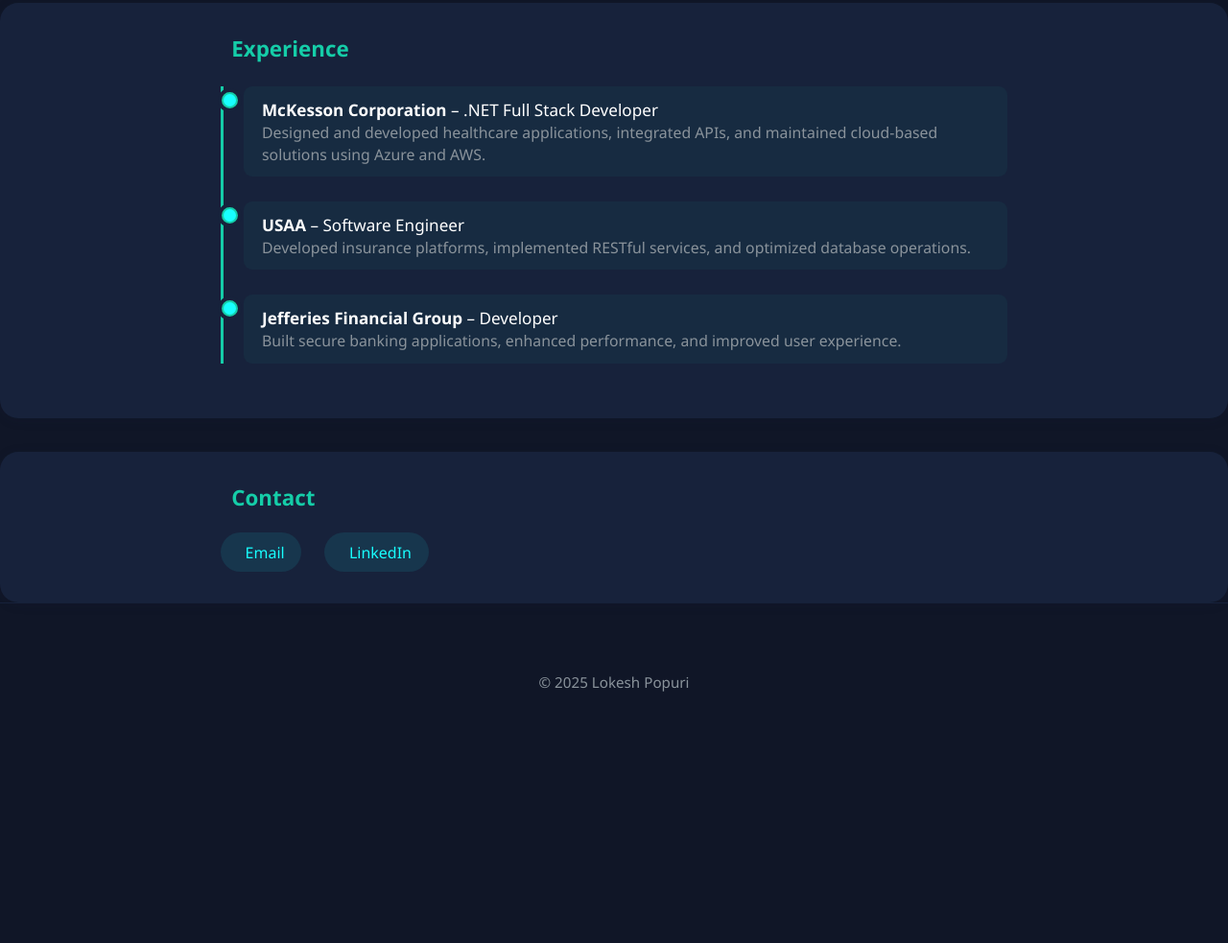
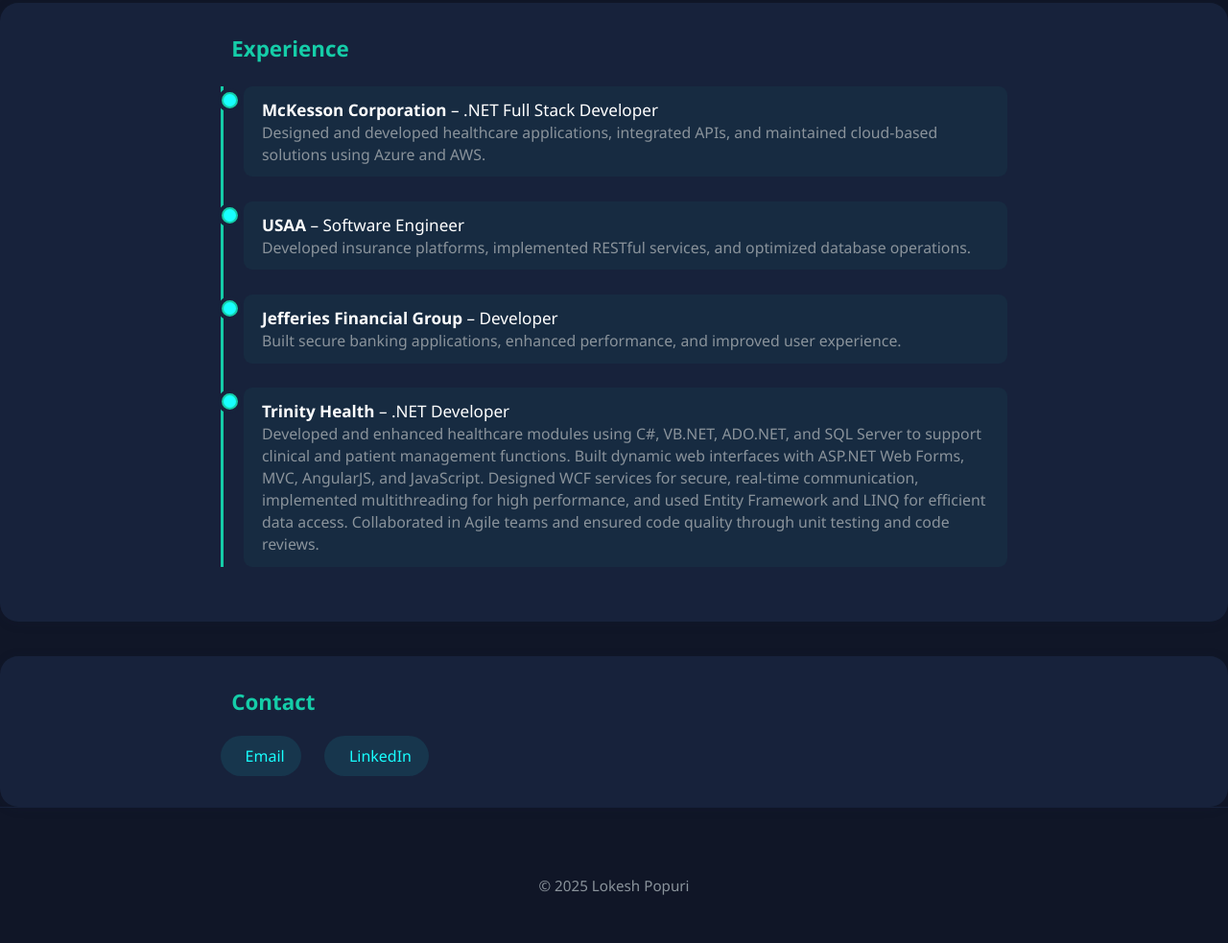
Before and after one commit to lpopuri/lokesh-portfolio, a plain HTML site: page index.html in a window 1280 px wide. Shown: the part 1037-2020 px from the top of the page at 96% size. Before the commit the page ends 1816 px from the top, so only its background shows below. Drawn offline with nearby package versions, Linux system fonts and the light colour scheme.

Commit message:
Update index.html

```diff
--- a/index.html
+++ b/index.html
@@ -100,6 +100,15 @@
             </span>
           </div>
         </div>
+        <div class="timeline-item">
+  <div class="timeline-dot"></div>
+  <div class="timeline-content">
+    <strong>Trinity Health</strong> – .NET Developer<br>
+    <span class="timeline-desc">
+      Developed and enhanced healthcare modules using C#, VB.NET, ADO.NET, and SQL Server to support clinical and patient management functions. Built dynamic web interfaces with ASP.NET Web Forms, MVC, AngularJS, and JavaScript. Designed WCF services for secure, real-time communication, implemented multithreading for high performance, and used Entity Framework and LINQ for efficient data access. Collaborated in Agile teams and ensured code quality through unit testing and code reviews.
+    </span>
+  </div>
+</div>
       </div>
     </div>
   </section>
```
